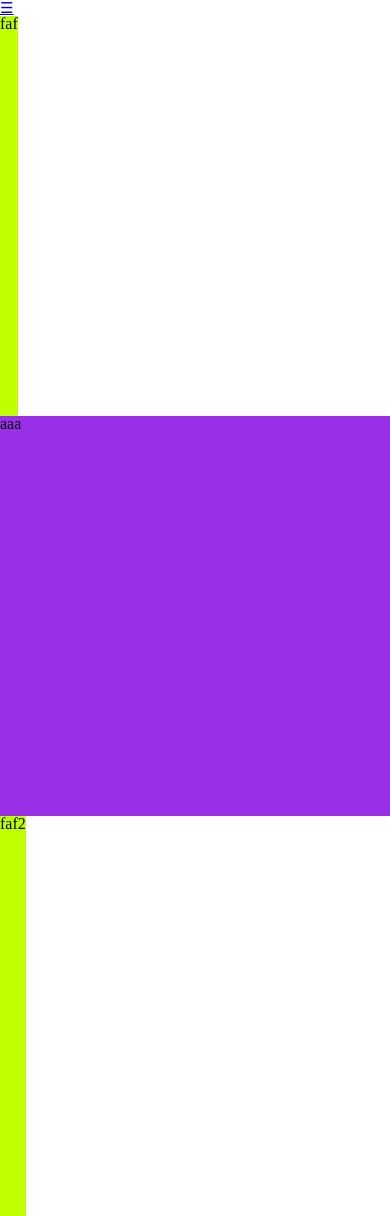
After one commit to dawidpaprocki/dawidpaprocki.github.io, a PHP site: page /test.html in a window 390 px wide. The commit adds this page. Run offline with PHP 8.4, Linux system fonts and the light colour scheme.

Commit message:
added mobile menu

```diff
--- /dev/null
+++ b/js2.js
@@ -0,0 +1,24 @@
+async  function myFunction() {
+  var hamburgerid = document.getElementById("hamburger");
+hamburgerid.classList.toggle("change");
+
+  var elemetid = document.getElementById("myTopnav");
+    var elemetidmenu = document.getElementById("navigation");
+
+  if (elemetid.className === "topnav" || elemetid.className === "topnav mobile") {
+  elemetid.classList.add("responsive");
+  } else {
+          elemetid.classList.remove("responsive");
+  }
+
+  if(elemetidmenu.className == "menu menu-link"){
+    elemetidmenu.classList.add("responsive")
+  }else {
+     await sleep(500);
+      elemetidmenu.classList.remove("responsive")
+  }
+}
+
+function sleep(ms) {
+  return new Promise(resolve => setTimeout(resolve, ms));
+}
--- /dev/null
+++ b/test.css
@@ -0,0 +1,112 @@
+
+.halboxleft {
+  height: 400px;
+  float: left;
+  background-color: rgb(191, 255, 0);
+
+}
+
+.halboxright {
+    height: 400px;
+    width: 100%;
+  float: right;
+  background-color: rgb(153, 48, 232);
+
+}
+
+ul.topnav.mobile li{
+
+  /* margin-top: 65px; */
+
+
+}
+
+ul.topnav {
+
+
+   overflow: hidden;
+    list-style-type: none;
+    margin: 0;
+    padding: 0;
+    overflow: hidden;
+
+
+}
+
+ul.topnav li {
+/*
+        margin-top: 80px; */
+
+  -webkit-transition-property: height; /* Safari */
+   -webkit-transition-duration:  0.6s; /* Safari */
+   transition-property: height;
+   transition-duration: 0.6s;
+    height: 0px;
+      float: left;
+        display: block;
+
+
+}
+
+ul.topnav li a {
+
+    display: block;
+    color: white;
+    text-align: center;
+    padding: 14px 16px;
+    text-decoration: none;
+}
+.hamburger{
+    z-index: 100;
+  padding-right: 5rem;
+     padding-top: 1rem;
+  float: right;
+}
+
+li a:hover {
+    background-color: #111;
+}
+@media screen and (max-width:6800px) {
+
+ul.topnav {
+
+
+
+}
+
+}
+
+@media screen and (max-width:6800px) {
+  .menu-link.responsive{
+    border-top: 1px solid rgb(203,18,18);
+border-top: 2px solid rgba(203, 18, 18, .8);
+-webkit-background-clip: padding-box;
+background-clip: padding-box;
+  }
+
+  ul.topnav.responsive {
+
+
+    width: 100%;
+    height: 100%;
+    position: relative;
+
+
+  }
+
+  ul.topnav.responsive li {
+    -webkit-transition-property: height; /* Safari */
+     -webkit-transition-duration:  0.6s; /* Safari */
+     transition-property: height;
+     transition-duration: 0.6s;
+
+        height: 50px;
+
+    position: relative;
+
+  }
+  ul.topnav.responsive li a:hover {
+    background-color: #553;
+  }
+
+}
--- /dev/null
+++ b/test.html
@@ -0,0 +1,31 @@
+<!DOCTYPE html>
+<!DOCTYPE html>
+<html lang="en" dir="ltr">
+  <head>
+    <meta charset="utf-8">
+    <title></title>
+          <link href="reset.css" rel="stylesheet" type="text/css" media="all">
+        <link href="test.css" rel="stylesheet" type="text/css" media="all">
+  </head>
+  <body>
+    <div class="fullboxmeu">
+      <div class="icon">
+        <a href="javascript:void(0);" style="font-size:15px;" onclick="myFunction()">☰</a>
+      </div>
+    </div>
+
+<div class="upper">
+  <ul class="topnav" id="myTopnav">
+    <li><a href="/">Home</a></li>
+    <li><a href="/">News</a></li>
+    <li><a href="/">Contact</a></li>
+    <li><a href="/">About</a></li>
+  </ul>
+
+</div>
+<div class="halboxleft"> faf</div>
+<div class="halboxright"> aaa</div>
+<div class="halboxleft"> faf2</div>
+    <script src="js2.js"></script>
+  </body>
+</html>
```
Also changed, not shown: hamburger.css (added, +26 -0 lines), index.html (+48 -26 lines), js.js (+33 -31 lines), style.css (+37 -20 lines), Animate.css.
